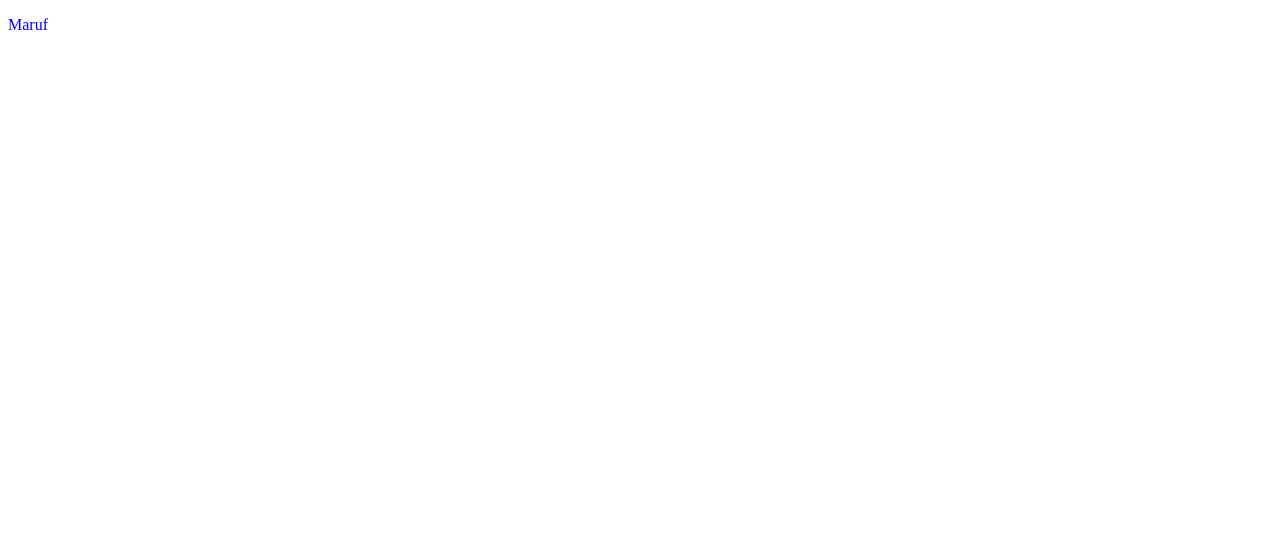
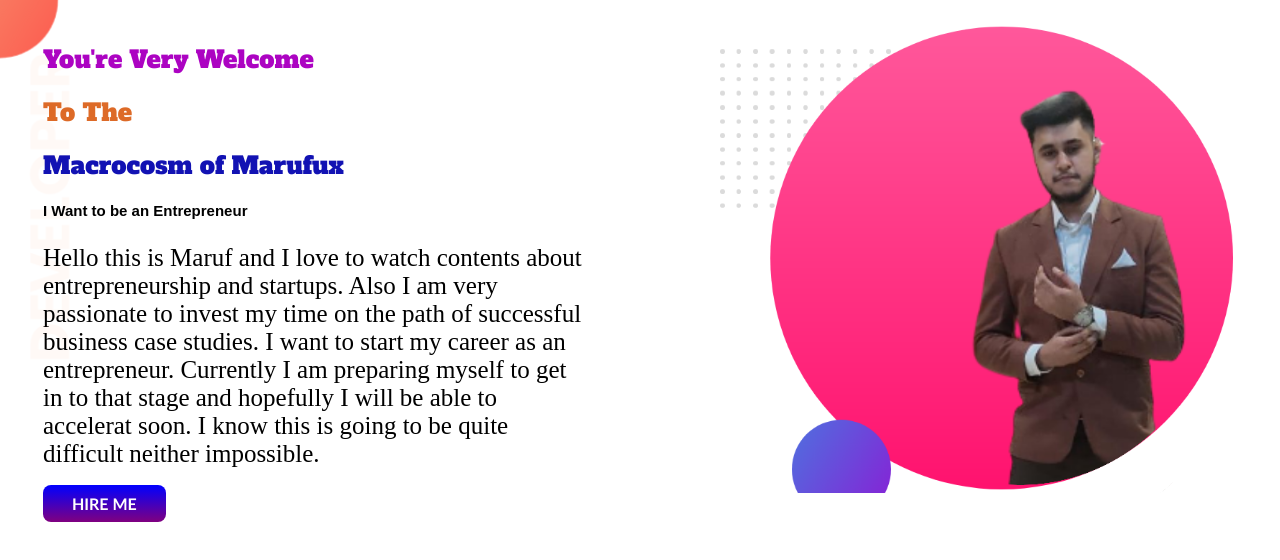
Before and after one commit to Marufux/portfolio, a plain HTML site: page index.html in a window 1280 px wide. Drawn offline with Linux system fonts and the light colour scheme.

Commit message:
details, images and desging added

```diff
--- a/index.html
+++ b/index.html
@@ -1,15 +1,49 @@
 <!DOCTYPE html>
 <html lang="en">
+
 <head>
     <meta charset="UTF-8">
     <meta http-equiv="X-UA-Compatible" content="IE=edge">
     <meta name="viewport" content="width=device-width, initial-scale=1.0">
     <title>Portfolio of Maruf</title>
+
+    <link rel="preconnect" href="https://fonts.googleapis.com">
+    <link rel="preconnect" href="https://fonts.gstatic.com" crossorigin>
+    <link href="https://fonts.googleapis.com/css2?family=Alfa+Slab+One&display=swap" rel="stylesheet">
+
     <link rel="stylesheet" href="portfolio.css">
 </head>
+
 <body>
-    <p>
-        Maruf
-    </p>
+    <section class="topcor">
+        <div class="whole1">
+            <h1 class="welcome">
+                You're Very Welcome
+            </h1>
+            <h2 class="welcomem">
+                To The
+            </h2>
+            <h1 class="welcomeS">
+                <span class="deepblue">Macrocosm of Marufux</span>
+            </h1>
+            <h3 class="welcome2">
+                <p>I Want to be an Entrepreneur</p>
+            </h3>
+            <p class="des">
+                Hello this is Maruf and I love to watch contents about entrepreneurship and startups. Also I am very
+                passionate to invest my time on
+                the path of successful business case studies. I want to start my career as an entrepreneur. Currently I
+                am preparing myself to get in to that stage and hopefully I will be able to accelerat soon. I know this
+                is going to be
+
+                quite difficult neither impossible.</p>
+            </p>
+            <a class="hire" target="blank" href="https://www.linkedin.com/in/akrabin-maruf-3525a8216/">HIRE ME</a>
+        </div>
+        <div class="whole1">
+            <a href="https://www.linkedin.com/in/akrabin-maruf-3525a8216/"><img src="images/myphoto.png" alt=""></a>
+        </div>
+    </section>
 </body>
+
 </html>
--- a/portfolio.css
+++ b/portfolio.css
@@ -1,3 +1,69 @@
-p{
-    color: blue;
+body{
+    font-family: 'Alfa Slab One', cursive;
+    margin: 0%;
 }
+
+.welcome{
+    font-weight: lighter;
+    color: rgb(172, 3, 194);
+    padding-left: 23px;
+    padding-top: 23px;
+}
+.welcomem{
+    color: rgb(221, 106, 39);
+    font-weight: lighter;
+    padding-left: 23px;
+
+}
+
+.welcomeS{
+    font-weight: lighter;
+    color: rgb(18, 18, 179);
+    padding-left: 23px;
+
+}
+.welcome2{
+    font-size: 15px;
+    font-weight:bold;
+    font-family:sans-serif;
+    padding-left: 23px;
+
+}
+}
+.deepblue{
+
+}
+.des{
+    font-weight: lighter;
+    font-family: 'Times New Roman', Times, serif;
+    font-size: 25px;
+    padding-left: 23px;
+}
+section{
+    display: flex;
+}
+.whole1{
+    width: 95%;
+    margin-left: 20px;
+    margin-right: 25px;
+    padding-right: 25px;
+}
+.whole1 img{
+    width: 90%;
+    margin-left: 60px;
+
+}
+.hire{
+    color: white;
+    font-family:'Gill Sans', 'Gill Sans MT', Calibri, 'Trebuchet MS', sans-serif;
+    text-decoration: none;
+    background-image: linear-gradient(blue, purple);
+    padding: 9px 29px;
+    border-radius: 8px;
+    font-weight: bold;
+    margin-left: 23px;
+}
+.topcor{
+    background-image: url(images/top-banner.png);
+    background-repeat: no-repeat;
+}
```
